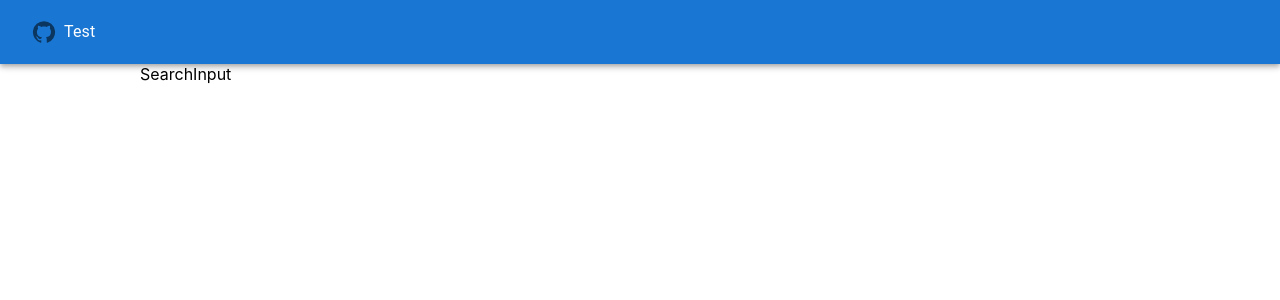
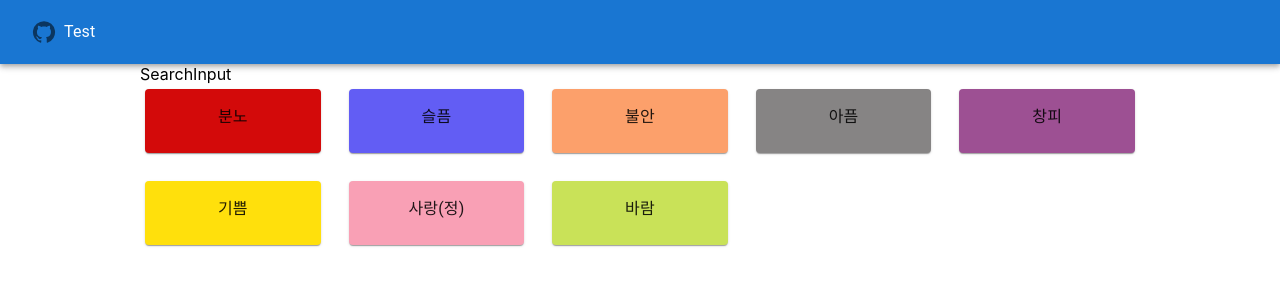
Before and after one commit to MBTIProfile/speedJournal, a React (Create React App) app: page / in a window 1280 px wide. Shown: the top 300 px of the page. Built offline with nearby package versions, Linux system fonts and the light colour scheme.

Commit message:
1레벨만 표시하고 2레벨은 1레벨 클릭 시 연관 emotion만 표시

```diff
--- a/src/components/UserGrid.jsx
+++ b/src/components/UserGrid.jsx
@@ -2,20 +2,15 @@ import React, { useEffect, useState } from "react";
 import { Grid } from "@mui/material"
 import UserItem from "./UserItem/UserItem"
 import userList from "../data/emotion.json"
-import { AirlineSeatReclineNormalRounded } from "@mui/icons-material";
 function UserGrid() {
     let users = userList
-    let currentUsers = []
-    const arr = [1, 2, 3, 4, 5]
-    const [currentPage, setCurrentPage] = useState("INIT");
-    let cnt = 0
+    const [currentUsers, setCurrentUsers] = useState([])
     useEffect(() => {
         if (!users) return
         users = setEmotionColor(users)
-        currentUsers = filterUsers(users)
-        console.log(currentUsers)
-        setCurrentPage("SET")
-    })
+        const filter = filterUsers(users)
+        setCurrentUsers(filter)
+    },[])
     const color = {
         anger: "C90000",
         sad: "5853ea",
@@ -30,7 +25,13 @@ function UserGrid() {
     * 1레벨만 필터링함
     */
     const filterUsers = (users) => {
-        return users
+        const filterUsers = []
+        for(const el of users){
+            if(el.level=="1"){
+                filterUsers.push(el)
+            }
+        }
+        return filterUsers
     }
     /**
      * 16진수 코드표를 받아서 조금 연하게 변경함
@@ -39,12 +40,39 @@ function UserGrid() {
         for (var i in users) {
             const el = users[i]
             let [r, g, b] = [color[el.type].substr(0, 2), color[el.type].substr(2, 2), color[el.type].substr(4, 2)]
-            r = (parseInt(r, 16) + (10*el.index) ) > 255 ? "FF" : ("00"+(parseInt(r, 16) + (10*el.index)).toString(16)).slice(-2)
-            g = (parseInt(g, 16) + (10*el.index) ) > 255 ? "FF" : ("00"+(parseInt(g, 16) + (10*el.index)).toString(16)).slice(-2)
-            b = (parseInt(b, 16) + (10*el.index) ) > 255 ? "FF" : ("00"+(parseInt(b, 16) + (10*el.index)).toString(16)).slice(-2)
+            r = (parseInt(r, 16) + (10 * el.index)) > 255 ? "FF" : ("00" + (parseInt(r, 16) + (10 * el.index)).toString(16)).slice(-2)
+            g = (parseInt(g, 16) + (10 * el.index)) > 255 ? "FF" : ("00" + (parseInt(g, 16) + (10 * el.index)).toString(16)).slice(-2)
+            b = (parseInt(b, 16) + (10 * el.index)) > 255 ? "FF" : ("00" + (parseInt(b, 16) + (10 * el.index)).toString(16)).slice(-2)
             users[i].color = "#" + r + g + b
         }
         return users
+
+    }
+    const handleUserClick = (type,state) => {
+        const viewUser = []
+        for(const i in users){
+            if(users[i].type === type){
+                viewUser.push(users[i])
+            }
+        }
+        if(state){
+            for(const i in currentUsers){
+                if(currentUsers[i].type === type){
+                    currentUsers.splice(i,1,...viewUser)
+                    break;
+                }
+            }
+        } else {
+            for(const i in currentUsers){
+                if(currentUsers[i].type === type){
+                    currentUsers.splice(parseInt(i)+1,9)
+                    break;
+                }
+            }
+        }
+        setCurrentUsers([...currentUsers])
+        console.log(type,state)
+        console.log(currentUsers)
     }
     return (
         <>
@@ -58,7 +86,7 @@ function UserGrid() {
                 {
                     currentUsers.map((user, index) => (
                         <Grid style={{ width: "33.333333%" }} item md={1} sm={1} key={index}>
-                            <UserItem user={user} />
+                            <UserItem user={user} handleUserClick={handleUserClick} />
                         </Grid>
                     ))
                 }
--- a/src/components/UserItem/UserItem.jsx
+++ b/src/components/UserItem/UserItem.jsx
@@ -1,14 +1,22 @@
-import React from "react";
+import React, { useState } from "react";
 import {
   Card,
   CardContent,
   Avatar,
   Typography,
 } from "@mui/material"
-function UserItem( { user: {type, level, detail, color}}) {
+function UserItem( { user: {type, level, detail, index ,color},handleUserClick} ) {
+  const [cardState, setCardSate] = useState(true)
+  const handleCardClick = () => {
+    console.log(index)
+    if(index==="1"){
+      handleUserClick(type,cardState)
+      setCardSate(!cardState)
+    }
+  }
   return (
-    <Card style={{backgroundColor:color, margin:"2px"}} >
-      <CardContent>
+    <Card style={{backgroundColor:color, margin:"2px"}} onClick={handleCardClick}>
+      <CardContent sx={{margin:"auto"}}>
         <Typography sx={{textAlign:"center"}}>{detail}</Typography>
       </CardContent>
     </Card>
```
